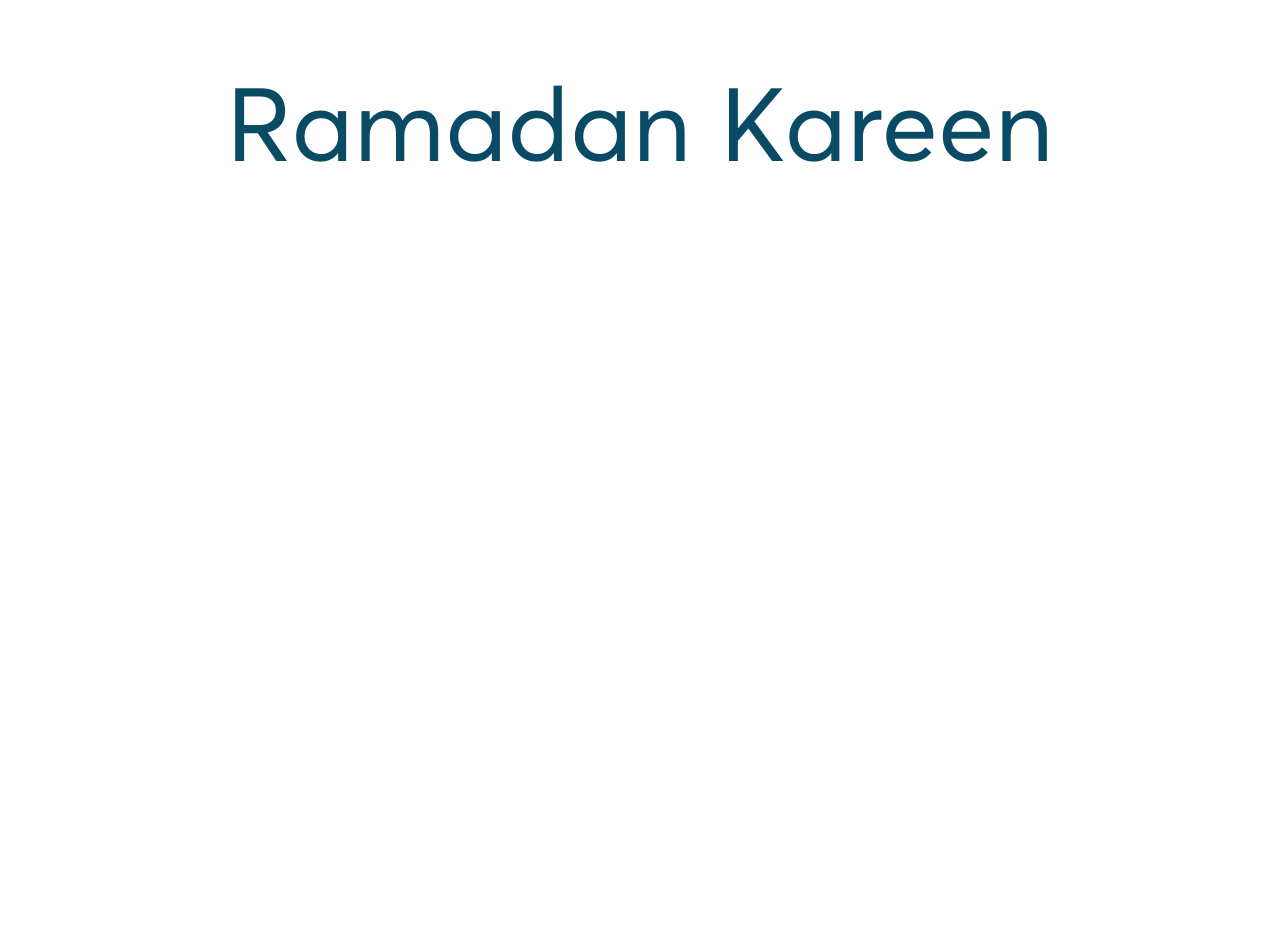
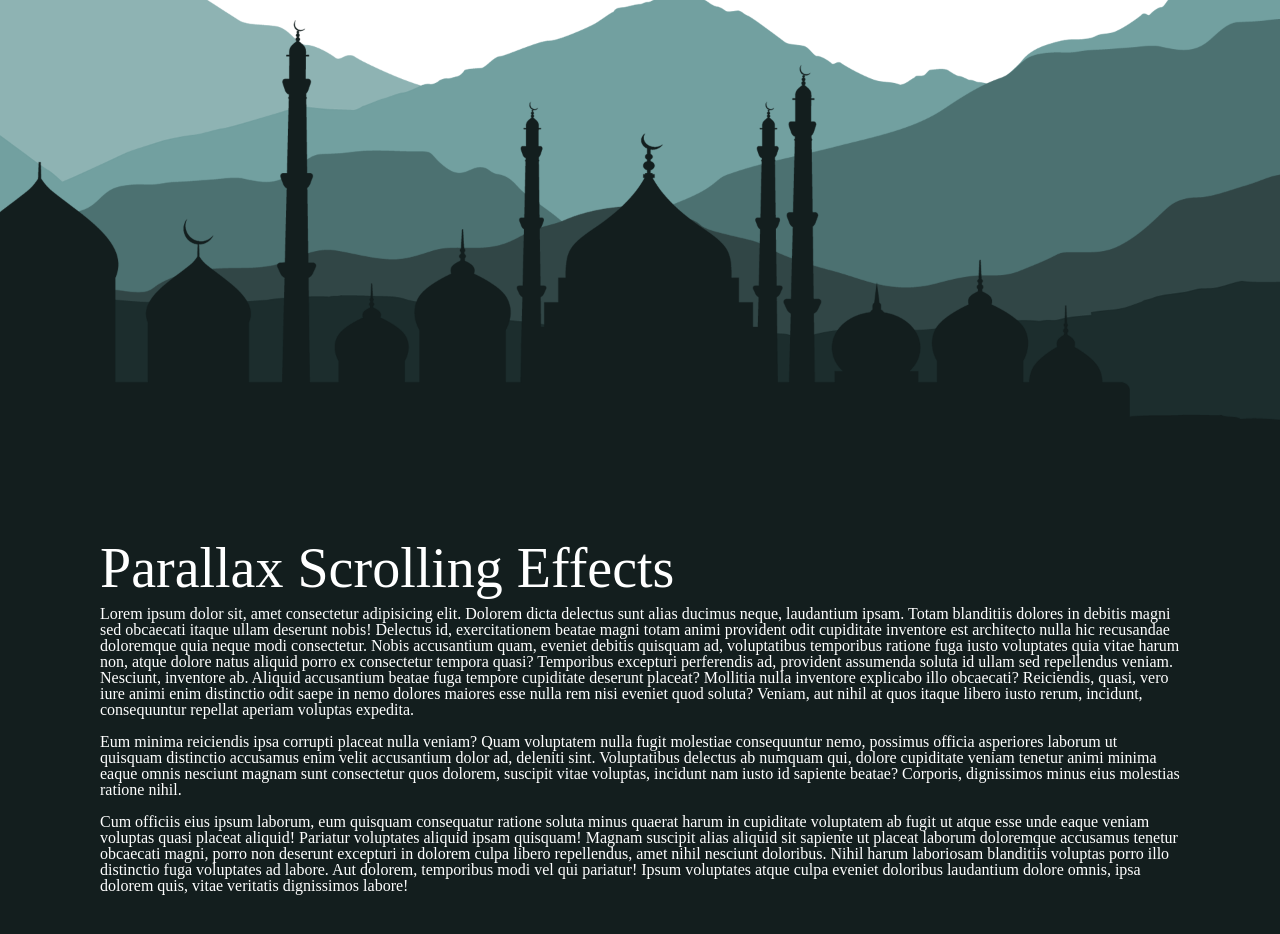
Before and after one commit to g-aleprojetos/component-models-in-reactjs, a React (Create React App) app: page / in a window 1280 px wide. Shown: the part 360-1294 px from the top of the page. Before the commit the page ends 892 px from the top, so only its background shows below. Built offline with nearby package versions, Linux system fonts and the light colour scheme.

Commit message:
feat: finalização do projeto

```diff
--- a/src/index.css
+++ b/src/index.css
@@ -9,6 +9,8 @@
   font-style: normal;
   src: local('AvertaStd-Regular'), url(../src/assets/fonts/AvertaStd-Regular.ttf) format('truetype')
 }
+
+@import url('https://fonts.googleapis.com/css2?family=Rancho&display=swap');
 
 /* http://meyerweb.com/eric/tools/css/reset/
  v2.0 | 20110126
--- a/src/pages/ParallaxScrollingWebsite1/parallaxScrollingWebsite1.css
+++ b/src/pages/ParallaxScrollingWebsite1/parallaxScrollingWebsite1.css
@@ -7,7 +7,7 @@ main {
   display: flex;
   justify-content: space-between;
   align-items: center;
-  width: 100wh;
+  height: 30px;
   padding: 30px 100px;
   z-index: 1000;
 }
@@ -51,15 +51,42 @@ main {
   align-items: center;
   position: relative;
   width: 100%;
-  height: 100vh;
+  height: calc(100vh - 90px);
   overflow: hidden;
 }
 
-#scene #text{
-    position: absolute;
-    color: #094b65;
-    font-family: AvertaStd-Regular, serif;
-    font-size: 8vw;
-    white-space: nowrap;
-    text-align: center;
+#scene #text {
+  position: absolute;
+  color: #094b65;
+  transform: translateY(100%);
+  font-family: "Rancho", cursive;
+  font-size: 8vw;
+  white-space: nowrap;
+  text-align: center;
 }
+
+#scene img {
+  position: absolute;
+  top: 0;
+  left: 0;
+  width: 100%;
+  height: 100%;
+  object-fit: cover;
+}
+
+.sec {
+  position: relative;
+  padding: 100px;
+  background: #131e1e;
+}
+
+.sec h2 {
+  font-size: 3.5em;
+  color: #fff;
+  margin-bottom: 10px;
+}
+
+.sec p {
+  color: #fff;
+  font-size: 1em;
+}
--- a/src/pages/ParallaxScrollingWebsite1/parallaxScrollingWebsite1.tsx
+++ b/src/pages/ParallaxScrollingWebsite1/parallaxScrollingWebsite1.tsx
@@ -1,21 +1,105 @@
-import React from "react";
+import React, { useEffect } from "react";
 import "./parallaxScrollingWebsite1.css";
+import image1 from "./images/01.png";
+import image2 from "./images/02.png";
+import image3 from "./images/03.png";
+import image4 from "./images/04.png";
 
 export const ParallaxScrollingWebsite1 = () => {
+
+  useEffect(() => {
+    const handleScroll = () => {
+      let text = document.getElementById("text");
+      let img1 = document.getElementById("img1");
+      let img2 = document.getElementById("img2");
+      let img3 = document.getElementById("img3");
+
+      let value = window.scrollY;
+
+      if (text) text.style.marginTop = value * -1.5 + "px";
+      if (img1) img1.style.top = value * 0.75 + "px";
+      if (img2) img2.style.top = value * 0.5 + "px";
+      if (img3) img3.style.top = value * 0.25 + "px";
+    };
+
+    window.addEventListener("scroll", handleScroll);
+
+    return () => {
+      window.removeEventListener("scroll", handleScroll);
+    };
+  }, []);
+
   return (
     <main>
       <header id="header">
-        <a href="#logo" className="logo">Ramadan</a>
+        <a href="#logo" className="logo">
+          Ramadan
+        </a>
         <ul>
-            <li><a href="#home" className="active">Home</a></li>
-            <li><a href="#about">About</a></li>
-            <li><a href="#donate">Donate</a></li>
-            <li><a href="#contact">Contact</a></li>
+          <li>
+            <a href="#home" className="active">
+              Home
+            </a>
+          </li>
+          <li>
+            <a href="#about">About</a>
+          </li>
+          <li>
+            <a href="#donate">Donate</a>
+          </li>
+          <li>
+            <a href="#contact">Contact</a>
+          </li>
         </ul>
       </header>
       <section id="scene">
         <h2 id="text">Ramadan Kareen</h2>
+        <img src={image1} alt="" id="img1" />
+        <img src={image2} alt="" id="img2" />
+        <img src={image3} alt="" id="img3" />
+        <img src={image4} alt="" id="img4" />
       </section>
+      <div className="sec">
+        <h2>Parallax Scrolling Effects</h2>
+        <p>
+          Lorem ipsum dolor sit, amet consectetur adipisicing elit. Dolorem
+          dicta delectus sunt alias ducimus neque, laudantium ipsam. Totam
+          blanditiis dolores in debitis magni sed obcaecati itaque ullam
+          deserunt nobis! Delectus id, exercitationem beatae magni totam animi
+          provident odit cupiditate inventore est architecto nulla hic
+          recusandae doloremque quia neque modi consectetur. Nobis accusantium
+          quam, eveniet debitis quisquam ad, voluptatibus temporibus ratione
+          fuga iusto voluptates quia vitae harum non, atque dolore natus aliquid
+          porro ex consectetur tempora quasi? Temporibus excepturi perferendis
+          ad, provident assumenda soluta id ullam sed repellendus veniam.
+          Nesciunt, inventore ab. Aliquid accusantium beatae fuga tempore
+          cupiditate deserunt placeat? Mollitia nulla inventore explicabo illo
+          obcaecati? Reiciendis, quasi, vero iure animi enim distinctio odit
+          saepe in nemo dolores maiores esse nulla rem nisi eveniet quod soluta?
+          Veniam, aut nihil at quos itaque libero iusto rerum, incidunt,
+          consequuntur repellat aperiam voluptas expedita. <br />
+          <br />
+          Eum minima reiciendis ipsa corrupti placeat nulla veniam? Quam
+          voluptatem nulla fugit molestiae consequuntur nemo, possimus officia
+          asperiores laborum ut quisquam distinctio accusamus enim velit
+          accusantium dolor ad, deleniti sint. Voluptatibus delectus ab numquam
+          qui, dolore cupiditate veniam tenetur animi minima eaque omnis
+          nesciunt magnam sunt consectetur quos dolorem, suscipit vitae
+          voluptas, incidunt nam iusto id sapiente beatae? Corporis, dignissimos
+          minus eius molestias ratione nihil. <br />
+          <br /> Cum officiis eius ipsum laborum, eum quisquam consequatur
+          ratione soluta minus quaerat harum in cupiditate voluptatem ab fugit
+          ut atque esse unde eaque veniam voluptas quasi placeat aliquid!
+          Pariatur voluptates aliquid ipsam quisquam! Magnam suscipit alias
+          aliquid sit sapiente ut placeat laborum doloremque accusamus tenetur
+          obcaecati magni, porro non deserunt excepturi in dolorem culpa libero
+          repellendus, amet nihil nesciunt doloribus. Nihil harum laboriosam
+          blanditiis voluptas porro illo distinctio fuga voluptates ad labore.
+          Aut dolorem, temporibus modi vel qui pariatur! Ipsum voluptates atque
+          culpa eveniet doloribus laudantium dolore omnis, ipsa dolorem quis,
+          vitae veritatis dignissimos labore!
+        </p>
+      </div>
     </main>
   );
-}
+};
```
